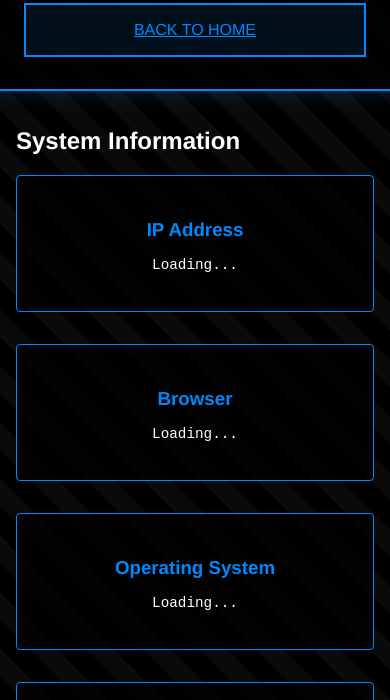
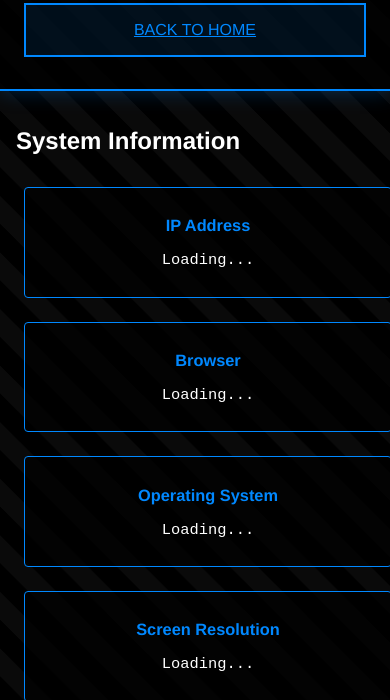
Before and after one commit to ihbbkb/store, a plain HTML site: page system-info.html in a window 390 px wide. Shown: the part 144-844 px from the top of the page. Drawn offline with Linux system fonts and the light colour scheme.

Commit message:
Add files via upload

```diff
--- a/script.js
+++ b/script.js
@@ -71,17 +71,24 @@
     document.getElementById('ip-address').textContent = 'Unable to fetch IP';
   }
 
+  // Device Detection
+  const isVita = /playstation vita/i.test(navigator.userAgent);
+
   // Browser Info
   const browserInfo = navigator.userAgent;
-  document.getElementById('browser-info').textContent = browserInfo;
+  document.getElementById('browser-info').textContent = isVita ? 'PS Vita Browser' : browserInfo;
 
   // OS Info
-  const platform = navigator.platform;
+  const platform = isVita ? 'PlayStation Vita' : navigator.platform;
   document.getElementById('os-info').textContent = platform;
 
   // Screen Info
   const screenInfo = `${window.screen.width}x${window.screen.height}`;
   document.getElementById('screen-info').textContent = screenInfo;
+
+  // Memory Info
+  const memoryInfo = navigator.deviceMemory ? `${navigator.deviceMemory}GB` : 'Not Available';
+  document.getElementById('memory-info').textContent = isVita ? '512MB' : memoryInfo;
 
   // Console Mod Check
   const isConsoleModded = () => {
--- a/style.css
+++ b/style.css
@@ -180,6 +180,30 @@
   gap: 2rem;
 }
 
+.vita-layout {
+  display: flex;
+  flex-direction: column;
+  gap: 1rem;
+  padding: 0.5rem;
+}
+
+.vita-layout .info-item {
+  width: 100%;
+  margin: 0.25rem 0;
+  padding: 0.75rem;
+}
+
+@media screen and (max-width: 960px) {
+  .system-info-container {
+    grid-template-columns: 1fr;
+  }
+
+  .info-item {
+    font-size: 14px;
+    padding: 1rem;
+  }
+}
+
 .info-item {
   background: rgba(0, 0, 0, 0.7);
   padding: 1.5rem;
--- a/system-info.html
+++ b/system-info.html
@@ -18,7 +18,7 @@
   <main>
     <section class="category active">
       <h2>System Information</h2>
-      <div class="system-info-container">
+      <div class="system-info-container vita-layout">
         <div class="info-item">
           <h3>IP Address</h3>
           <p id="ip-address">Loading...</p>
```
